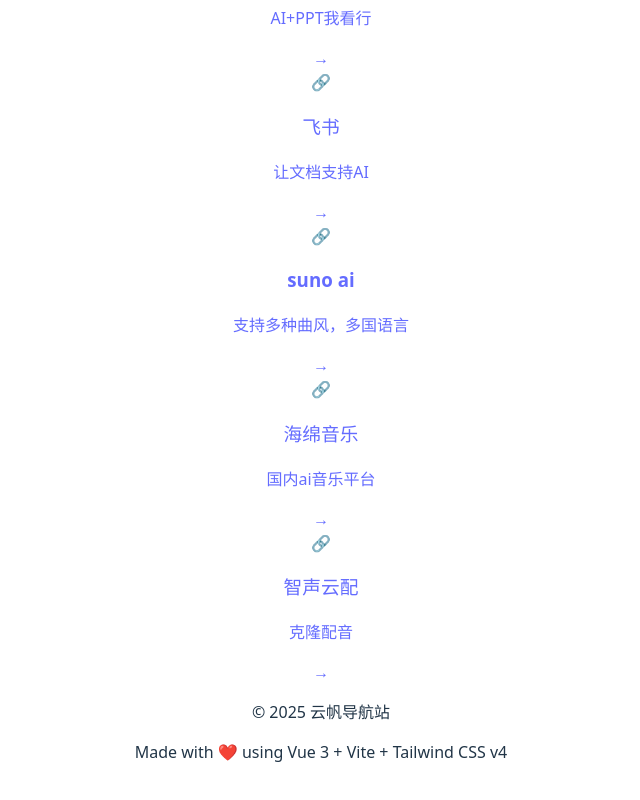
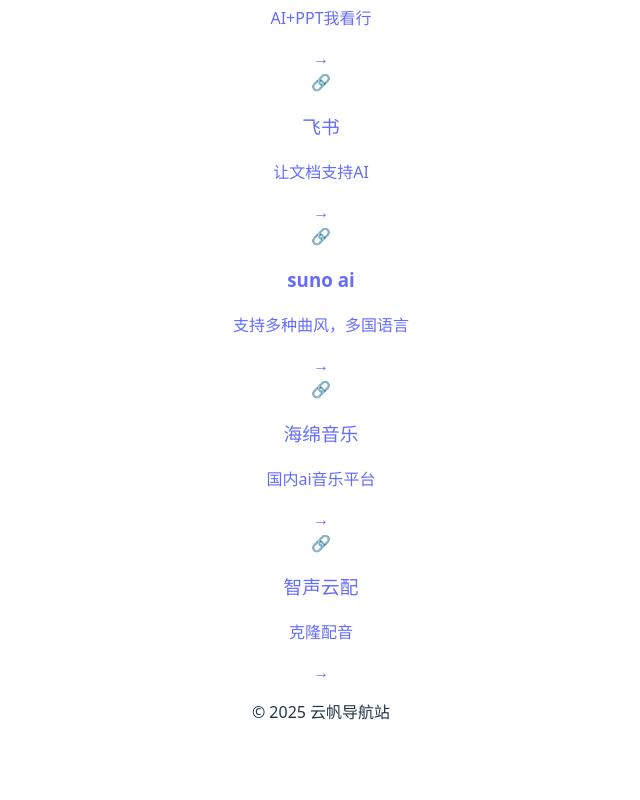
Before and after one commit to passwordgloo/Sail-nav, a Vue app: page / in a window 1280 px wide. Shown: the part 6968-7768 px from the top of the page, without its empty margins (319-959 px from the left). After the commit the page ends 7740 px from the top, so only its background shows below. Built offline with nearby package versions, Linux system fonts and the light colour scheme; the HTML template or start-up script is replaced by a standard one.

Commit message:
style(Footer): 移除底部多余的技术栈说明文本

```diff
--- a/src/components/Footer.vue
+++ b/src/components/Footer.vue
@@ -3,11 +3,8 @@
     class="w-full py-8 md:py-10 text-center mt-12 md:mt-16 backdrop-blur-[20px] backdrop-saturate-180 border-t shadow-sm bg-white/60 border-white/30 shadow-gray-900/10 dark:bg-slate-700/60 dark:border-white/10 dark:shadow-black/20"
   >
     <div class="container mx-auto px-4">
-      <p class="text-sm md:text-base mb-2 text-gray-600 dark:text-gray-300">
+      <p class="text-sm md:text-base text-gray-600 dark:text-gray-300">
         © 2025 云帆导航站
-      </p>
-      <p class="text-xs md:text-sm text-gray-500 dark:text-gray-400">
-        Made with ❤️ using Vue 3 + Vite + Tailwind CSS v4
       </p>
     </div>
   </footer>
```
